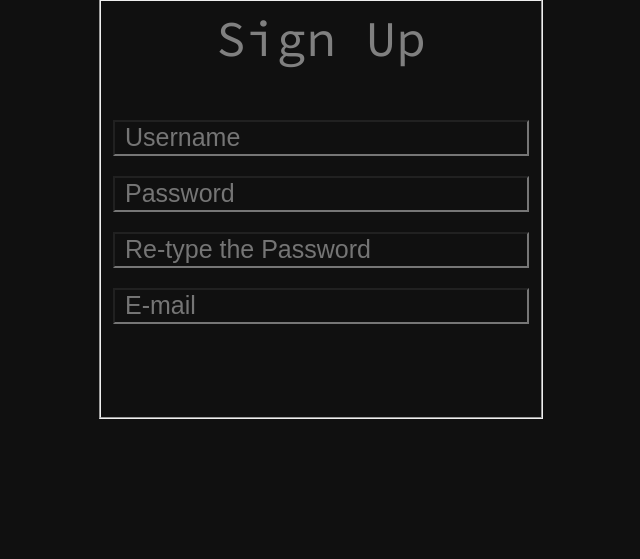
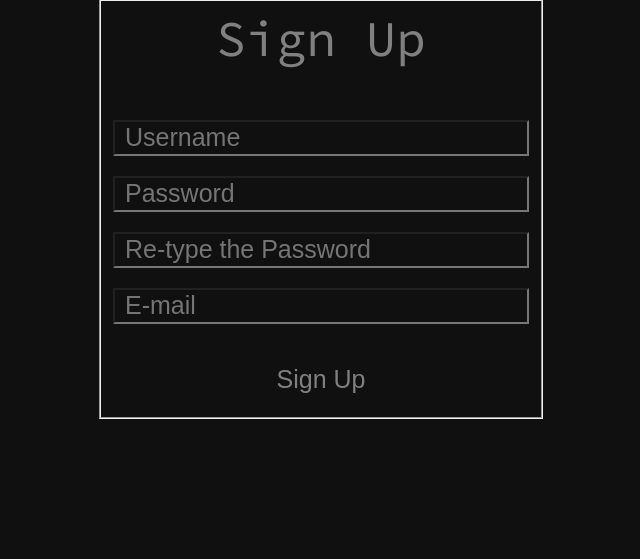
Before and after one commit to infodsm/deprecated-wargame, a Flask app: page /signup in a window 1280 px wide. Shown: the part 201-760 px from the top of the page, without its empty margins (319-959 px from the left). Run offline with Flask 2, Linux system fonts and the light colour scheme; some libraries are stand-ins or nearby versions.

Commit message:
[EDIT] 마우스 드래그 및 우클릭 안됨 / 회원가입 버튼 다시 구현

```diff
--- a/app.py
+++ b/app.py
@@ -108,6 +108,7 @@ def login():
             return redirect(url_for('login'))
 
 @app.route('/logout')
+
 def logout():
     session['logged_in'] = False
     return redirect(url_for('index'))
--- a/templates/signup.html
+++ b/templates/signup.html
@@ -20,7 +20,7 @@
               <input type="password" name="password" value="" placeholder="Password" style="padding-left:10px;" required>
               <input type="password" name="secret" value="" placeholder="Re-type the Password" style="padding-left:10px;" required>
               <input type="text" name="email" value="" placeholder="E-mail" style="margin-bottom:20px;padding-left:10px;" required>
-              <!--<button class="signup_button" type="submit" name="button">Sign Up</button> -->
+              <button class="signup_button" type="submit" name="button">Sign Up</button>
             </center>
           </fieldset>
         </form>
```
